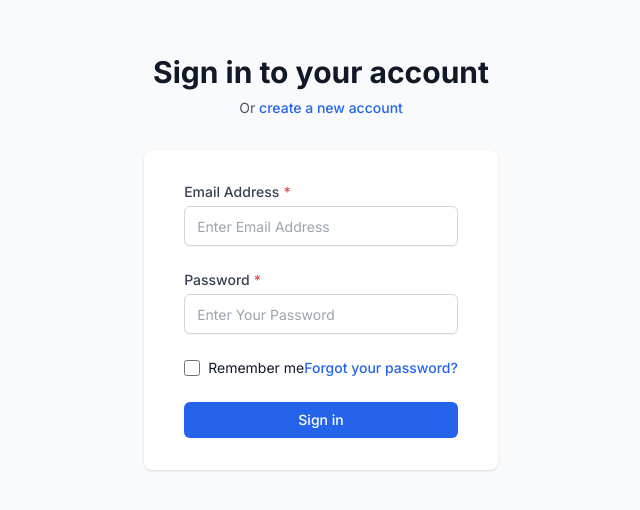
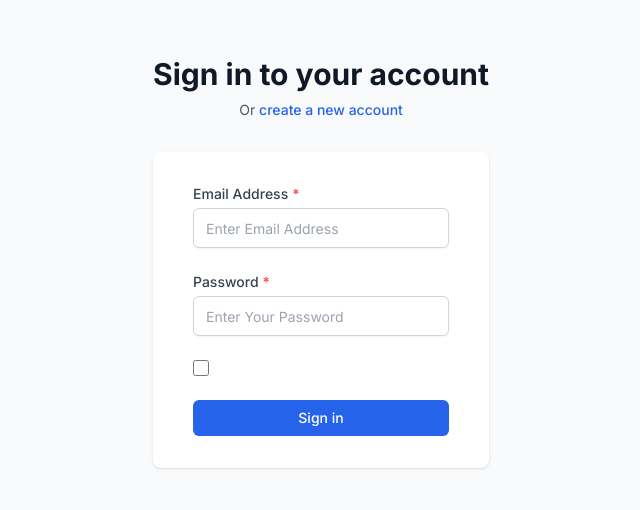
Before and after one commit to jamesnjovu/task_management_system, a React (Vite) app in the folder client/: page /task_management_system/login in a window 1280 px wide. Shown: the part 150-660 px from the top of the page, without its empty margins (319-959 px from the left). Built offline with nearby package versions, Linux system fonts and the light colour scheme.

Commit message:
fix: Remove unused "Remember me" label and "Forgot your password?" link from Login component

```diff
--- a/client/src/pages/Auth/Login.jsx
+++ b/client/src/pages/Auth/Login.jsx
@@ -90,21 +90,6 @@ const Login = () => {
                                     type="checkbox"
                                     className="h-4 w-4 text-primary-600 focus:ring-primary-500 border-gray-300 rounded"
                                 />
-                                <label
-                                    htmlFor="remember_me"
-                                    className="ml-2 block text-sm text-gray-900"
-                                >
-                                    Remember me
-                                </label>
-                            </div>
-
-                            <div className="text-sm">
-                                <a
-                                    href="#"
-                                    className="font-medium text-primary-600 hover:text-primary-500"
-                                >
-                                    Forgot your password?
-                                </a>
                             </div>
                         </div>
 
```
